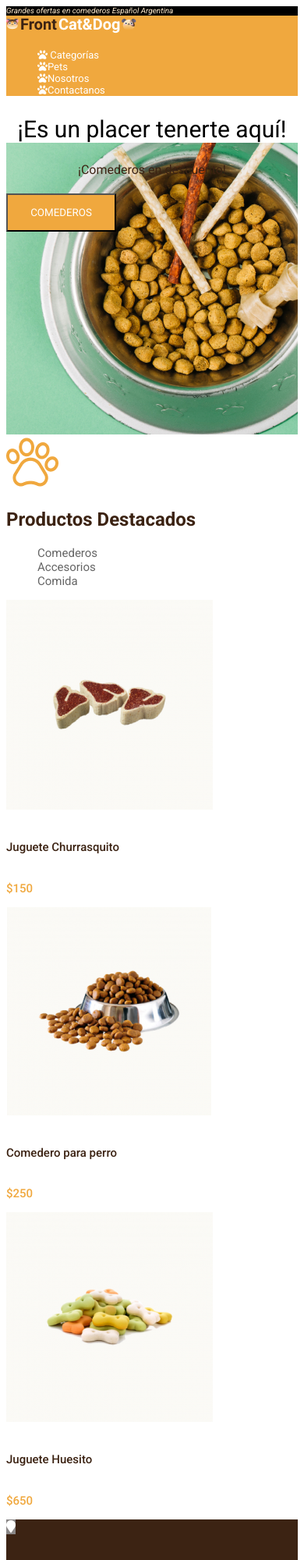
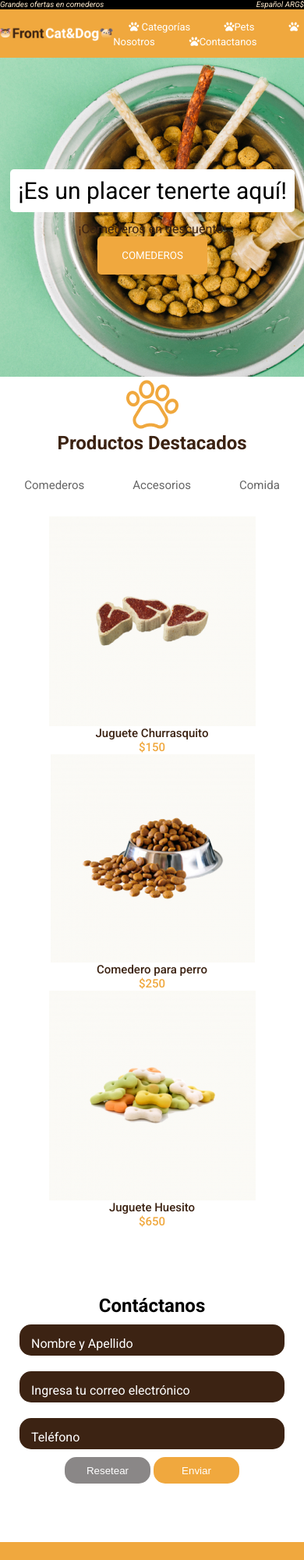
Before and after one commit to vivizabala/frontend-I, a plain HTML site: page Petshop/index.html in a window 390 px wide. Shown: the top 2000 px of the page at 78% size. Drawn offline with Linux system fonts and the light colour scheme.

Commit message:
PetShop FlexBox and Responsive

```diff
--- a/Petshop/css/styles.css
+++ b/Petshop/css/styles.css
@@ -1,8 +1,18 @@
+* {
+    margin: 0;
+    padding: 0;
+    box-sizing: border-box;
+}
+
 body {
     font-family: 'Roboto', sans-serif;
+    max-width: 1024px;
+    margin: auto;
 }
 
 .top-info {
+    display: flex;
+    justify-content: space-between;
     background-color: black;
     color: blanchedalmond;
     font-family: Roboto;
@@ -12,9 +22,16 @@ font-size: 10px;
     line-height: 12px;
 }
 
+.head-menu img {
+    max-height: 20px;
+}
+
 .head-menu {
+    display: flex;
     background-color: #F0A83E;
-    ;
+    justify-content: space-between;
+    height: 62px;
+    align-items: center;
 }
 
 .menu-item {
@@ -24,6 +41,7 @@ font-style: normal;
     font-weight: normal;
     font-size: 13px;
     line-height: 15px;
+    margin: 20px;
 }
 
 nav ul {
@@ -32,8 +50,17 @@ nav ul {
 }
 
 #banner {
+    display: flex;
+    justify-content: flex-end;
     background-image: url(../img/bowl-and-pet-daities-on-green-background\ 1.jpg);
     height: 409px;
+}
+
+#banner div {
+    display: flex;
+    flex-direction: column;
+    align-items: center;
+    justify-content: center;
 }
 
 .banner-main-title {
@@ -44,6 +71,9 @@ font-weight: normal;
     font-size: 30px;
     line-height: 35px;
     text-align: center;
+    border-radius: 5px;
+    padding: 10px;
+    margin: 12px;
 }
 
 .banner-main-subtittle {
@@ -55,6 +85,7 @@ font-size: 16px;
     line-height: 19px;
     text-align: center;
 
+
 }
 
 .banner-main-button {
@@ -62,22 +93,44 @@ text-align: center;
     color: white;
     padding: 15px;
     font-family: 'Roboto', sans-serif;
-
     width: 141px;
     height: 49px;
-left: 767px;
-top: 334px;
+    border-radius: 5px;
+    border: 0;
+}
+
+.products div {
+    display: flex;
+    flex-direction: column;
+    justify-content: center;
+    align-items: center;
+
 }
 
 .products-mainmessage {
     color: #3C2313
 }
 
-.products ul {
+.products div ul {
+    display: flex;
     list-style: none;
     color: #666666;
     font-size: 15px;
     font-weight: 400px;
+}
+.products div ul li{
+    margin: 31px;
+}
+.products-list {
+    display: flex;
+    flex-wrap: wrap;
+    justify-content: center;
+}
+
+.products-list article {
+    display: flex;
+    flex-direction: column;
+    align-items: center;
 }
 
 .product-name {
@@ -97,13 +150,131 @@ top: 334px;
     line-height: 18px;
 }
 
+.contacts {
+    display: flex;
+    flex-direction: column;
+    align-items: center;
+    margin-bottom: 75px;
+    margin-top: 85px;
+}
+
+.contacts h1 {
+    color: #3C2313;
+}
+
+.contacts-space {
+    background-color: #3C2313;
+    color: #FFFFFF;
+    height: 40px;
+    width: 340px;
+    border-radius: 15px;
+    margin: 10px;
+    padding: 15px;
+
+}
+
+.btn-reset {
+    background-color: #8A8787;
+    color: #FFFFFF;
+    width: 110px;
+    height: 34px;
+    border-radius: 15px;
+    border: 0;
+}
+
+.btn-send {
+    background-color: #F0A83E;
+    color: #FFFFFF;
+    width: 110px;
+    height: 34px;
+    border-radius: 15px;
+    border: 0;
+}
+
+.subscribe-container {
+    display: flex;
+    justify-content: space-between;
+    background-color: #F0A83E;
+    color: #FFFFFF;
+    align-items: center;
+    padding: 20px;
+}
+
+.subcribe-form {
+    display: flex;
+    flex-direction: row;
+    align-items: center;
+}
+
+.subscribe-form span {
+    display: inline-block;
+
+    width: 271px;
+    background-color: #FFFFFF;
+    color: #A0A0A0;
+    border-radius: 15px;
+    padding: 15px;
+}
+
+.subscribe-form button {
+    background-color: #3C2313;
+    color: #FFFFFF;
+    border-radius: 15px;
+    padding: 12px;
+    border: 0;
+
+}
+
 .footer-mid {
+    display: flex;
     background-color: #3C2313;
+    justify-content: space-between;
+    padding: 41px;
 }
+
 
 .icon-container {
     background-color: #8A8787;
     color: white;
+    width: 58px;
+    height: 57px;
+    border-radius: 30px;
+
+    /* Opción 1: lo tratamos como texto */
+    /* text-align: center;
+    line-height: 58px;*/
+
+    /* Opción 2: el circulo gris se es contenedor flex
+    y centramos el contenido (recomendado) por ser más fácil */
+    display: flex;
+    align-items: center;
+    justify-content: center;
+
+}
+
+.icon-container i {
+    /* las font asowme son fuentes,
+    entonces su tamaño depende de la fuente */
+    font-size: 28px;
+}
+
+
+.footer-mid-info-container {
+    display: flex;
+    flex-direction: row;
+    margin: 30px;
+}
+
+
+.info-container {
+    display: flex;
+    flex-direction: column;
+}
+
+.footer-logo {
+    display: flex;
+    flex-direction: column;
+    justify-content: center;
 }
 
 .info-title {
@@ -124,7 +295,7 @@ top: 334px;
     line-height: 12px;
 }
 
-.footer-end{
+.footer-end {
     background-color: #222222;
     color: white;
     font-family: Roboto;
@@ -134,3 +305,14 @@ font-size: 10px;
     line-height: 12px;
     text-align: center;
 }
+
+@media (max-width:480px) {
+    .footer-mid {
+        flex-direction: column-reverse;
+    }
+
+    .subscribe-container {
+        flex-direction: column;
+    }
+
+}
--- a/Petshop/index.html
+++ b/Petshop/index.html
@@ -22,8 +22,10 @@
     <section class="top-info">
 
         <i> Grandes ofertas en comederos </i>
+        <div class="top-info-lang">
             <i>Español </i>
-        <i> Argentina</i>
+            <i> ARG$</i>
+        </div>
         <!-- <hr> Es para crear una línea -->
 
     </section>
@@ -33,12 +35,12 @@
         <img src="./img/Logo.png" alt="">
 
         <nav>
-            <ul>
-                <li class="menu-item"> <i class="fas fa-paw"></i> Categorías </li>
-                <li class="menu-item"> <i class="fas fa-paw"></i>Pets</li>
-                <li class="menu-item"><i class="fas fa-paw"></i>Nosotros</li>
-                <li class="menu-item"><i class="fas fa-paw"></i>Contactanos</li>
-            </ul>
+
+            <a class="menu-item"> <i class="fas fa-paw"></i> Categorías </a>
+            <a class="menu-item"> <i class="fas fa-paw"></i>Pets</a>
+            <a class="menu-item"><i class="fas fa-paw"></i>Nosotros</a>
+            <a class="menu-item"><i class="fas fa-paw"></i>Contactanos</a>
+
         </nav>
 
     </section>
@@ -46,13 +48,15 @@
     <main>
         <!-- Sección del banner -->
         <section id="banner">
-            <!-- <img src="./img/bowl-and-pet-daities-on-green-background 1.jpg" alt="imagen logo"> -->
+            <div>
                 <h2 class="banner-main-title">¡Es un placer tenerte aquí!</h2>
                 <h4 class="banner-main-subtittle">¡Comederos en descuento!</h4>
                 <button class="banner-main-button">COMEDEROS</button>
+            </div>
         </section>
         <!-- Sección productos -->
         <section class="products">
+            <div>
                 <img src="./img/pawprint 1.png" alt="imagen patita">
                 <h2 class="products-mainmessage">Productos Destacados</h2>
                 <ul>
@@ -60,7 +64,8 @@
                     <li>Accesorios</li>
                     <li>Comida</li>
                 </ul>
-
+            </div>
+            <section class="products-list">
                 <article>
                     <img src="./img/churrasquito.png" alt="imagen producto 1">
                     <h6 class="product-name">Juguete Churrasquito</h6>
@@ -76,34 +81,71 @@
                     <h6 class="product-name">Juguete Huesito</h6>
                     <p class="product-price">$650</p>
                 </article>
+            </section>
+        </section>
+    </main>
+    <section class="contacts">
+
+        <h2>Contáctanos</h2>
+        <div class="contacts-space">Nombre y Apellido</div>
+        <div class="contacts-space">Ingresa tu correo electrónico</div>
+        <div class="contacts-space">Teléfono</div>
+
+        <div>
+            <button class="btn-reset">Resetear</button>
+            <button class="btn-send">Enviar</button>
+        </div>
+
+
 
     </section>
-    </main>
+    <section class="subscribe-container">
+        <div class="subscribe-notification">
+            <i class="far fa-envelope"></i>
 
+            <span>Suscríbete para más novedades</span>
+
+        </div>
+
+        <div class="subscribe-form">
+            <span> Ingresá tu correo electronico</span>
+            <button>Suscribirme</button>
+
+        </div>
+
+
+    </section>
     <footer>
 
         <section class="footer-mid">
-
+            <div class=footer-info>
                 <article class="footer-mid-info-container">
                     <span class="icon-container"> <i class="fas fa-map-marker"></i> </span>
+                    <div class="info-container">
                         <h5 class="info-title">localidad</h5>
                         <h6 class="info-detail">Calle-Provincia</h6>
+                    </div>
                 </article>
 
                 <article class="footer-mid-info-container">
                     <span class="icon-container"> <i class="fas fa-phone"></i></span>
-                <h5 class="info-title" >Teléfono</h5>
+                    <div class="info-container">
+                        <h5 class="info-title">Teléfono</h5>
                         <h6 class="info-detail">Número de teléfono</h6>
+                    </div>
                 </article>
 
                 <article class="footer-mid-info-container">
                     <span class="icon-container"> <i class="fas fa-envelope"></i></span>
+                    <div class="info-container">
                         <h5 class="info-title">Correo electrónico</h5>
                         <h6 class="info-detail">Dirección de correo</h6>
+                    </div>
                 </article>
-
-            <img src="./img/Logo.png" alt="">
-
+            </div>
+            <div class="footer-logo">
+                <img src="./img/Logofooter.png" alt="">
+            </div>
         </section>
 
         <section class="footer-end">
```
Also changed, not shown: Petshop/img/Logofooter.png (added). Lines whose indentation alone changed are shown as unchanged.
